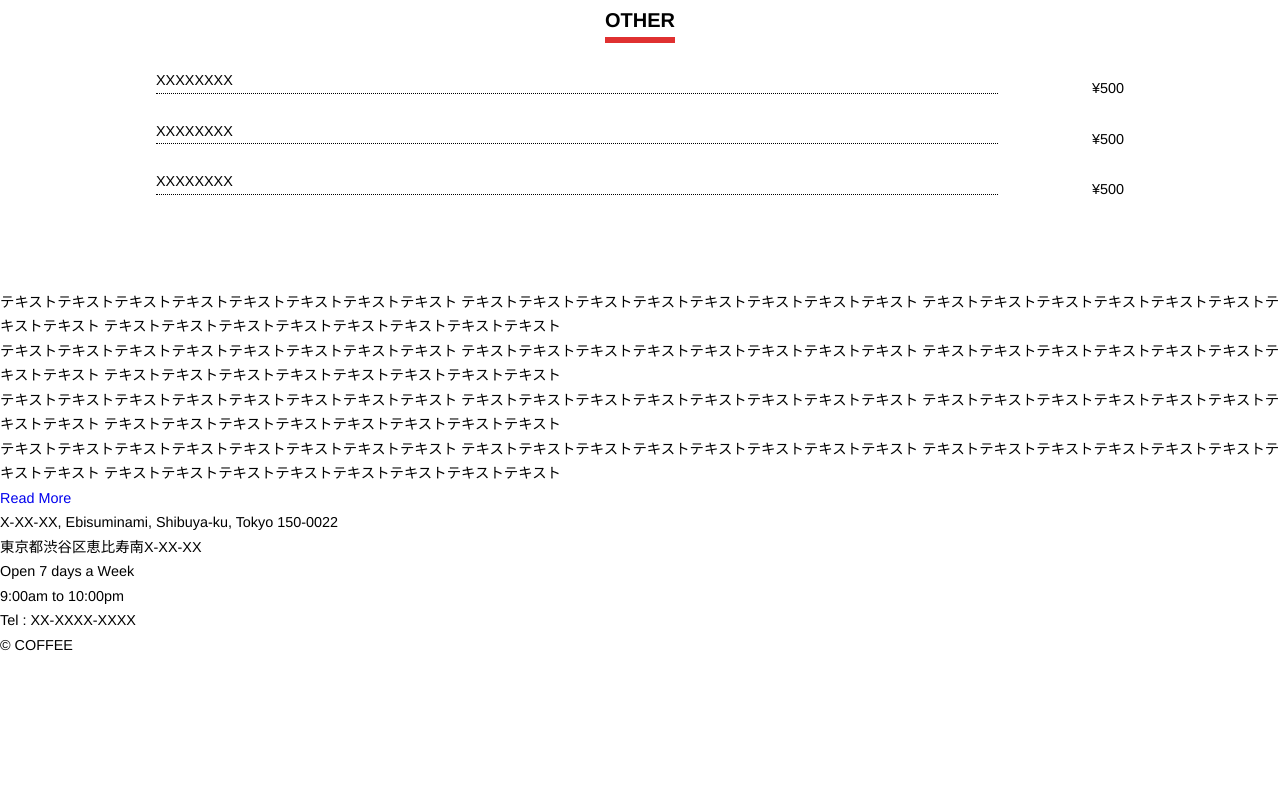
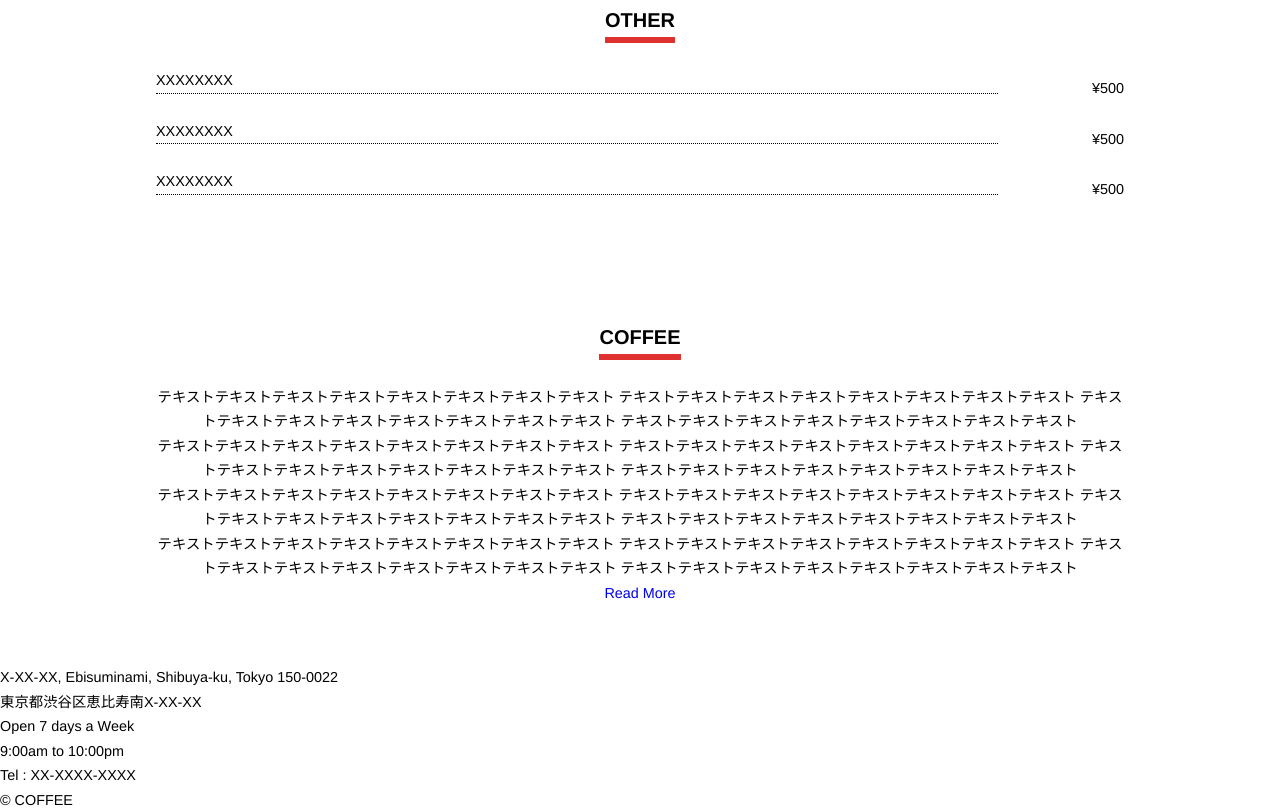
Before and after one commit to marscode48/corp_coffee, a plain HTML site: page index.html in a window 1280 px wide. Shown: the part 1737-2549 px from the top of the page. Before the commit the page ends 2394 px from the top, so only its background shows below. Drawn offline with nearby package versions, Linux system fonts and the light colour scheme; some packages are replaced by stand-ins of ours.

Commit message:
aboutのhtmlを修正

```diff
--- a/index.html
+++ b/index.html
@@ -92,21 +92,20 @@
       </section>
       <section id="about" class="main-about">
         <div class="main-about__img">
-          <h2 class="sec-title">COFFEE</h2>
+          <h2 class="sec-title">ABOUT</h2>
         </div>
-        <div class="flex">
-          <div class="main-about__text">
-            <p>テキストテキストテキストテキストテキストテキストテキストテキスト テキストテキストテキストテキストテキストテキストテキストテキスト テキストテキストテキストテキストテキストテキストテキストテキスト テキストテキストテキストテキストテキストテキストテキストテキスト</p>
-            <p>テキストテキストテキストテキストテキストテキストテキストテキスト テキストテキストテキストテキストテキストテキストテキストテキスト テキストテキストテキストテキストテキストテキストテキストテキスト テキストテキストテキストテキストテキストテキストテキストテキスト</p>
-          </div>
-          <div class="main-about__text">
-            <p>テキストテキストテキストテキストテキストテキストテキストテキスト テキストテキストテキストテキストテキストテキストテキストテキスト テキストテキストテキストテキストテキストテキストテキストテキスト テキストテキストテキストテキストテキストテキストテキストテキスト</p>
-            <p>テキストテキストテキストテキストテキストテキストテキストテキスト テキストテキストテキストテキストテキストテキストテキストテキスト テキストテキストテキストテキストテキストテキストテキストテキスト テキストテキストテキストテキストテキストテキストテキストテキスト</p>
-          </div>
+        <div class="main-about__item wrapper">
+          <h3 class="item-title">
+            COFFEE
+          </h3>
+          <ul class="main-about__text">
+            <li>テキストテキストテキストテキストテキストテキストテキストテキスト テキストテキストテキストテキストテキストテキストテキストテキスト テキストテキストテキストテキストテキストテキストテキストテキスト テキストテキストテキストテキストテキストテキストテキストテキスト</li>
+            <li>テキストテキストテキストテキストテキストテキストテキストテキスト テキストテキストテキストテキストテキストテキストテキストテキスト テキストテキストテキストテキストテキストテキストテキストテキスト テキストテキストテキストテキストテキストテキストテキストテキスト</li>
+            <li>テキストテキストテキストテキストテキストテキストテキストテキスト テキストテキストテキストテキストテキストテキストテキストテキスト テキストテキストテキストテキストテキストテキストテキストテキスト テキストテキストテキストテキストテキストテキストテキストテキスト</li>
+            <li>テキストテキストテキストテキストテキストテキストテキストテキスト テキストテキストテキストテキストテキストテキストテキストテキスト テキストテキストテキストテキストテキストテキストテキストテキスト テキストテキストテキストテキストテキストテキストテキストテキスト</li>
+          </ul>
+          <a class="btn" href="#"><span>Read More</span></a>
         </div>
-        <button>
-          <a href="#">Read More</a>
-        </button>
       <section id="location">
         <div class="main-location__img">
           <h2 class="sec-title">LOCATION</h2>
```
